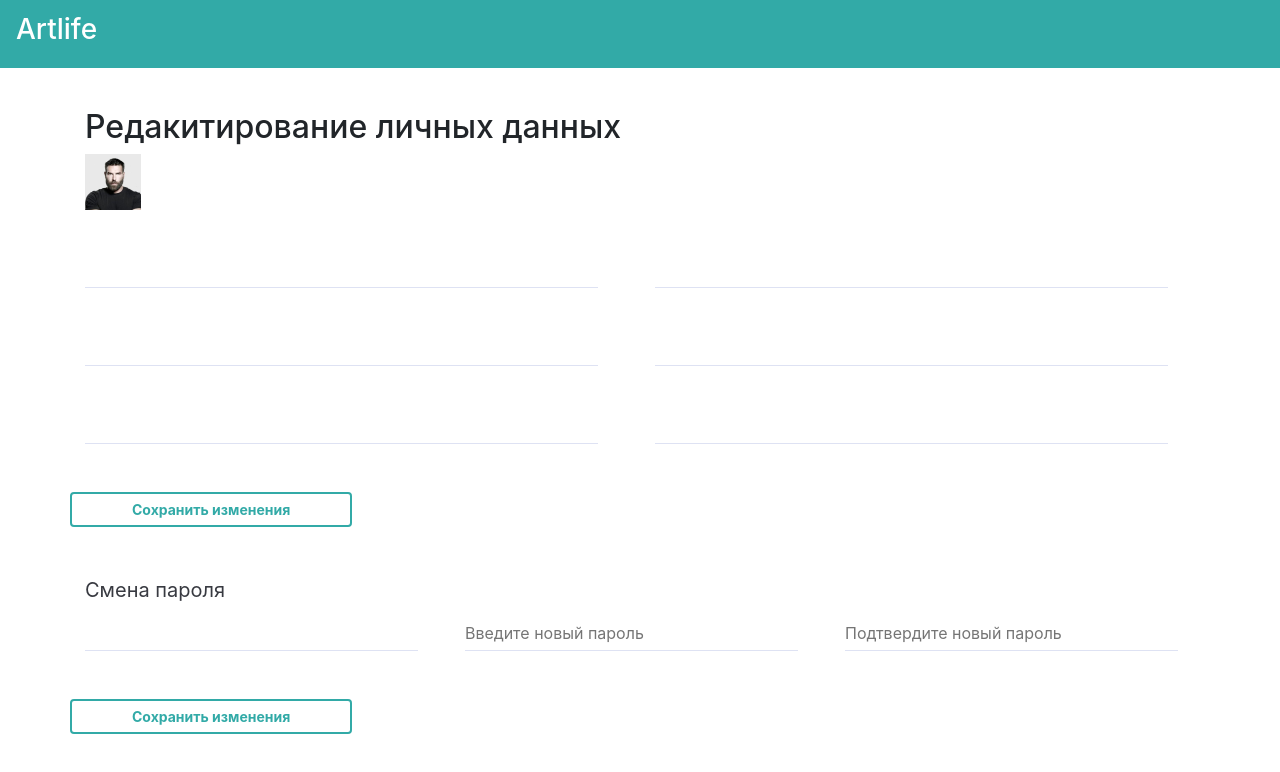
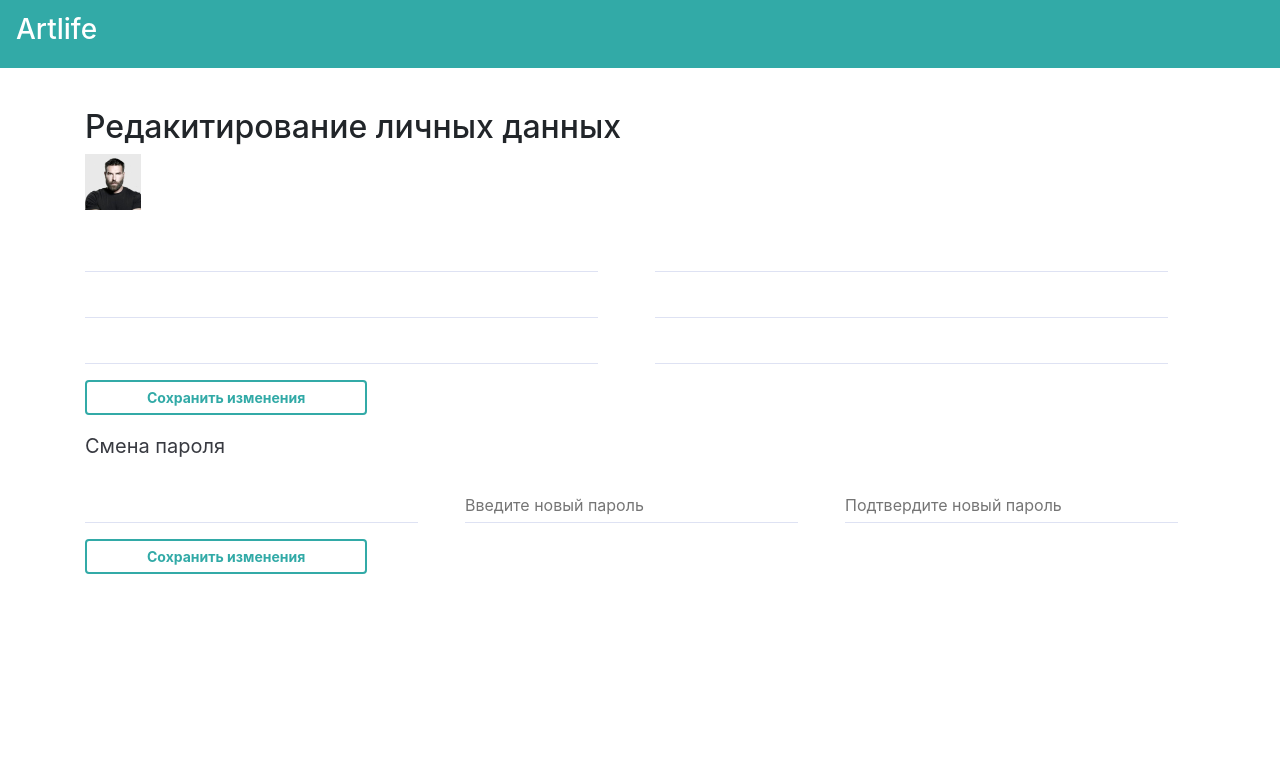
Before and after one commit to TjLinka/artLifeDemo, a Vue app: page /myinfoedit in a window 1280 px wide. Shown: the top 772 px of the page. Built offline with nearby package versions, Linux system fonts and the light colour scheme; no server answers; sample sign-in values are in the browser's storage.

Commit message:
MyInfoEdit Fix

```diff
--- a/src/views/MyInfoEdit.vue
+++ b/src/views/MyInfoEdit.vue
@@ -7,26 +7,32 @@
       <div class="myfoto">
         <img src="../assets/imgs/unnamed 1.png" alt="" />
       </div>
-      <div class="top__info mt-5">
-        <div class="row edit mt-5">
-          <div class="col-6">
+      <div class="top__info mt-3">
+        <div class="row edit ">
+          <div class="col-md-6 mt-3">
             <input type="text" name="country" v-model="userInfo.country" />
           </div>
-          <div class="col-6"><input type="text" name="city" v-model="userInfo.city" /></div>
+          <div class="col-md-6 mt-3"><input type="text" name="city" v-model="userInfo.city" /></div>
         </div>
-        <div class="row edit mt-5">
-          <div class="col-6"><input type="text" name="address" v-model="userInfo.address" /></div>
-          <div class="col-6"><input type="text" name="passport" v-model="userInfo.passport" /></div>
+        <div class="row edit ">
+          <div class="col-md-6 mt-3"><input type="text"
+          name="address" v-model="userInfo.address" /></div>
+          <div class="col-md-6 mt-3"><input type="text"
+          name="passport" v-model="userInfo.passport" /></div>
         </div>
-        <div class="row edit mt-5">
-          <div class="col-6"><input type="text" name="date" v-model="userInfo.bthdte" /></div>
-          <div class="col-6"><input type="text" name="skype" v-model="userInfo.skype" /></div>
+        <div class="row edit ">
+          <div class="col-md-6 mt-3"><input type="text"
+          name="date" v-model="userInfo.bthdte" /></div>
+          <div class="col-md-6 mt-3"><input type="text"
+          name="skype" v-model="userInfo.skype" /></div>
         </div>
-        <div class="row edit mt-5">
-          <button class="save__newinfo" v-on:click="saveTopEdit">Сохранить изменения</button>
+        <div class="row edit mt-3">
+          <div class="col-md-6">
+            <button class="save__newinfo" v-on:click="saveTopEdit">Сохранить изменения</button>
+          </div>
         </div>
       </div>
-      <div class="bot__info mt-5">
+      <div class="bot__info mt-3">
         <!-- <div class="row edit">
           <div class="col">
             <p>Смена адреса почтового ящика</p>
@@ -37,18 +43,22 @@
             <input type="text" value="+7 (960) 947-43-55" />
           </div>
         </div> -->
-        <p class="mt-5">Смена пароля</p>
+        <p class="mt-3">Смена пароля</p>
         <div class="row edit">
-          <div class="col"><input type="password" value="supernparoli345" v-model="oldPass" /></div>
-          <div class="col">
+          <div class="col-md mt-3">
+            <input type="password" value="supernparoli345" v-model="oldPass" />
+          </div>
+          <div class="col-md mt-3">
             <input type="password" placeholder="Введите новый пароль" v-model="newPass" />
           </div>
-          <div class="col">
+          <div class="col-md mt-3">
             <input type="password" placeholder="Подтвердите новый пароль" v-model="newPassRepeat" />
           </div>
         </div>
-        <div class="row edit mt-5">
-          <button class="save__newinfo" v-on:click="saveBotEdit">Сохранить изменения</button>
+        <div class="row edit mt-3">
+          <div class="col-md-6">
+            <button class="save__newinfo" v-on:click="saveBotEdit">Сохранить изменения</button>
+          </div>
         </div>
       </div>
     </div>
@@ -142,4 +152,9 @@ export default {
     font-weight: bold;
   }
 }
+@media (max-width: 760px) {
+  .save__newinfo{
+    width: 100%;
+  }
+}
 </style>
```
